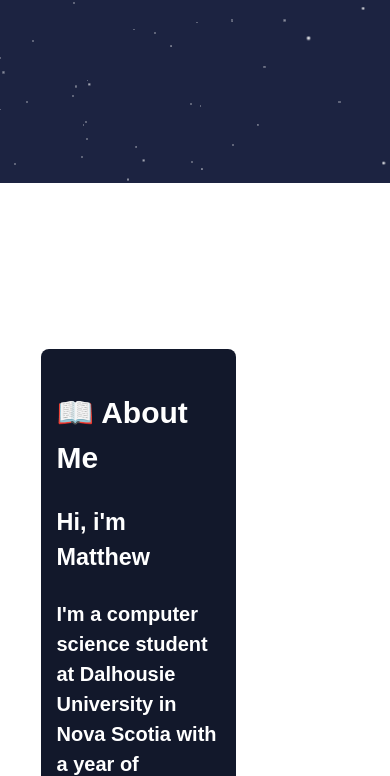
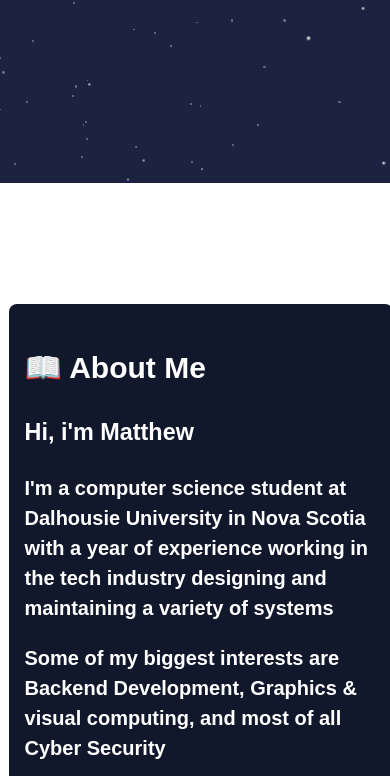
Before and after one commit to Antios/Personal-Website, a website built with Vite: page index.html in a window 390 px wide. Shown: the part 661-1437 px from the top of the page. Built offline with nearby package versions, Linux system fonts and the light colour scheme; a web font is replaced by a local one.

Commit message:
added media query

```diff
--- a/style.css
+++ b/style.css
@@ -73,6 +73,12 @@ section {
     animation: slidein 3.5s;
   }
 
+  @media screen and (max-width: 800px) {
+    header, section {
+      grid-column: 2 / span 1; /* The width is 100%, when the viewport is 800px or smaller */
+    }
+  }
+
 canvas {
   position: fixed;
   top: 0;
```
